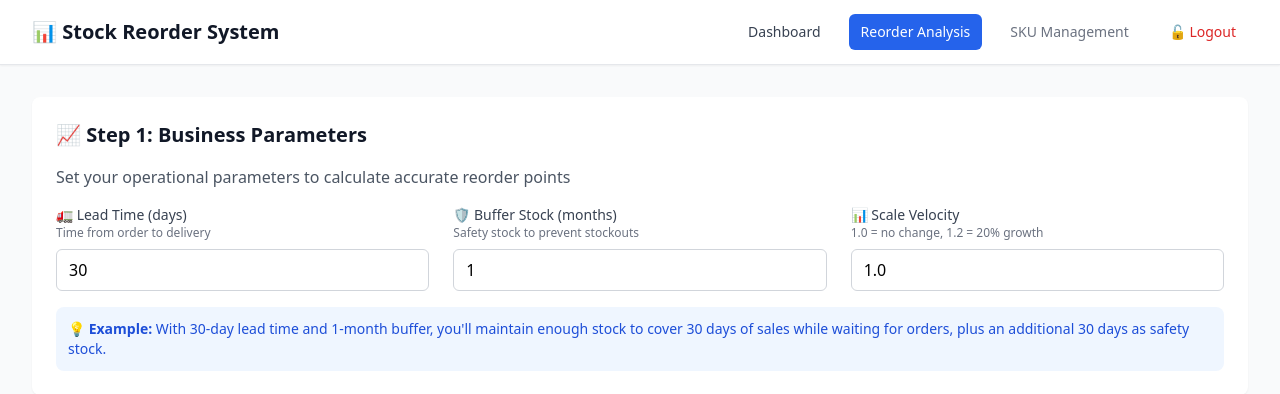
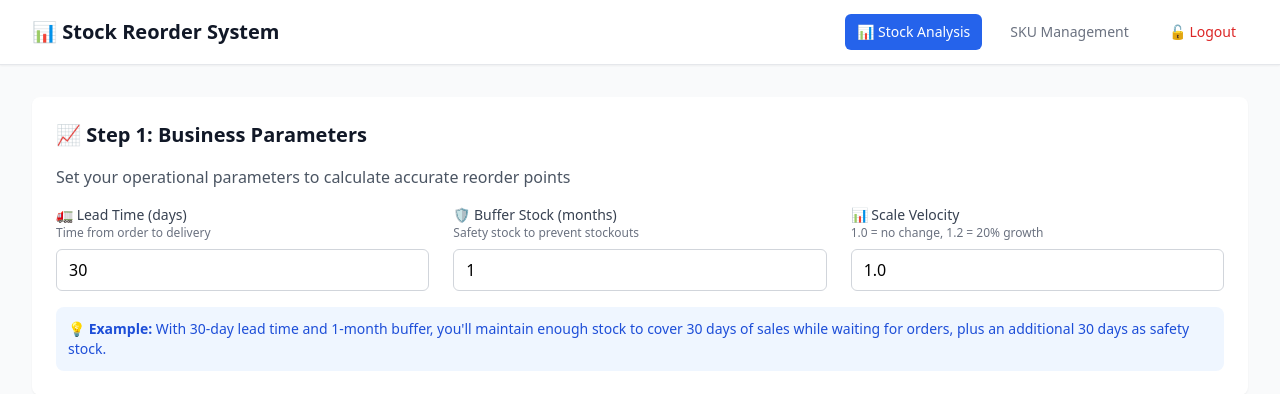
Before and after one commit to dintyo/cin7helpstock, a Flask app: template templates/enhanced_reorder_dashboard.html in a window 1280 px wide. Shown: the top 394 px of the page. Run offline with Flask 3, Linux system fonts and the light colour scheme; the template is opened without the code that fills it, so the values that code supplies are empty; some libraries are stand-ins or nearby versions.

Commit message:
Redirect homepage to reorder page (main functionality) and clean up navigation

```diff
--- a/templates/enhanced_reorder_dashboard.html
+++ b/templates/enhanced_reorder_dashboard.html
@@ -32,8 +32,7 @@
                     <h1 class="text-xl font-bold text-gray-900">📊 Stock Reorder System</h1>
                 </div>
                 <div class="flex items-center space-x-4">
-                    <a href="/" class="text-gray-700 hover:text-gray-900 px-3 py-2 rounded-md text-sm font-medium">Dashboard</a>
-                    <a href="/reorder" class="bg-blue-600 text-white px-3 py-2 rounded-md text-sm font-medium">Reorder Analysis</a>
+                    <a href="/reorder" class="bg-blue-600 text-white px-3 py-2 rounded-md text-sm font-medium">📊 Stock Analysis</a>
                     <a href="/sku-management" class="text-gray-500 hover:text-gray-700 px-3 py-2 rounded-md text-sm font-medium">SKU Management</a>
                     <a href="/logout" class="text-red-600 hover:text-red-800 px-3 py-2 rounded-md text-sm font-medium">🔓 Logout</a>
                 </div>
--- a/templates/sku_management.html
+++ b/templates/sku_management.html
@@ -27,8 +27,7 @@
                     <h1 class="text-xl font-semibold text-gray-900">📦 Stock Forecasting</h1>
                 </div>
                 <div class="flex items-center space-x-4">
-                    <a href="/" class="text-gray-600 hover:text-gray-900 px-3 py-2 rounded-md text-sm font-medium">Dashboard</a>
-                    <a href="/reorder" class="text-gray-600 hover:text-gray-900 px-3 py-2 rounded-md text-sm font-medium">Reorder Analysis</a>
+                    <a href="/reorder" class="text-gray-600 hover:text-gray-900 px-3 py-2 rounded-md text-sm font-medium">📊 Stock Analysis</a>
                     <a href="/sku-management" class="bg-blue-600 text-white px-3 py-2 rounded-md text-sm font-medium">SKU Management</a>
                     <a href="/logout" class="text-red-600 hover:text-red-800 px-3 py-2 rounded-md text-sm font-medium">🔓 Logout</a>
                 </div>
--- a/unified_stock_app.py
+++ b/unified_stock_app.py
@@ -560,8 +560,8 @@ def logout():
 @app.route('/')
 @require_auth
 def dashboard():
-    """Main unified dashboard"""
-    return render_template('enhanced_unified_dashboard.html')
+    """Redirect to reorder page (main functionality)"""
+    return redirect(url_for('reorder_dashboard'))
 
 @app.route('/reorder')
 @require_auth
```
